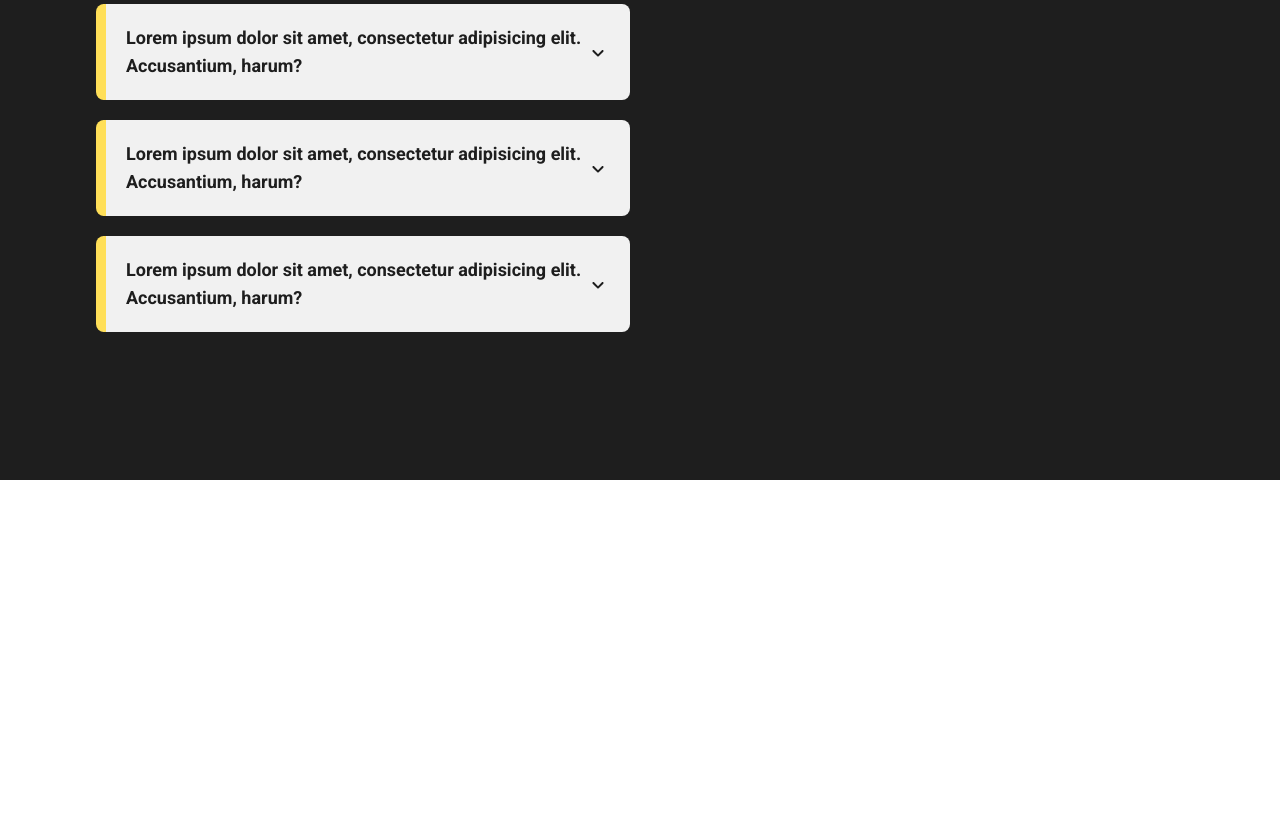
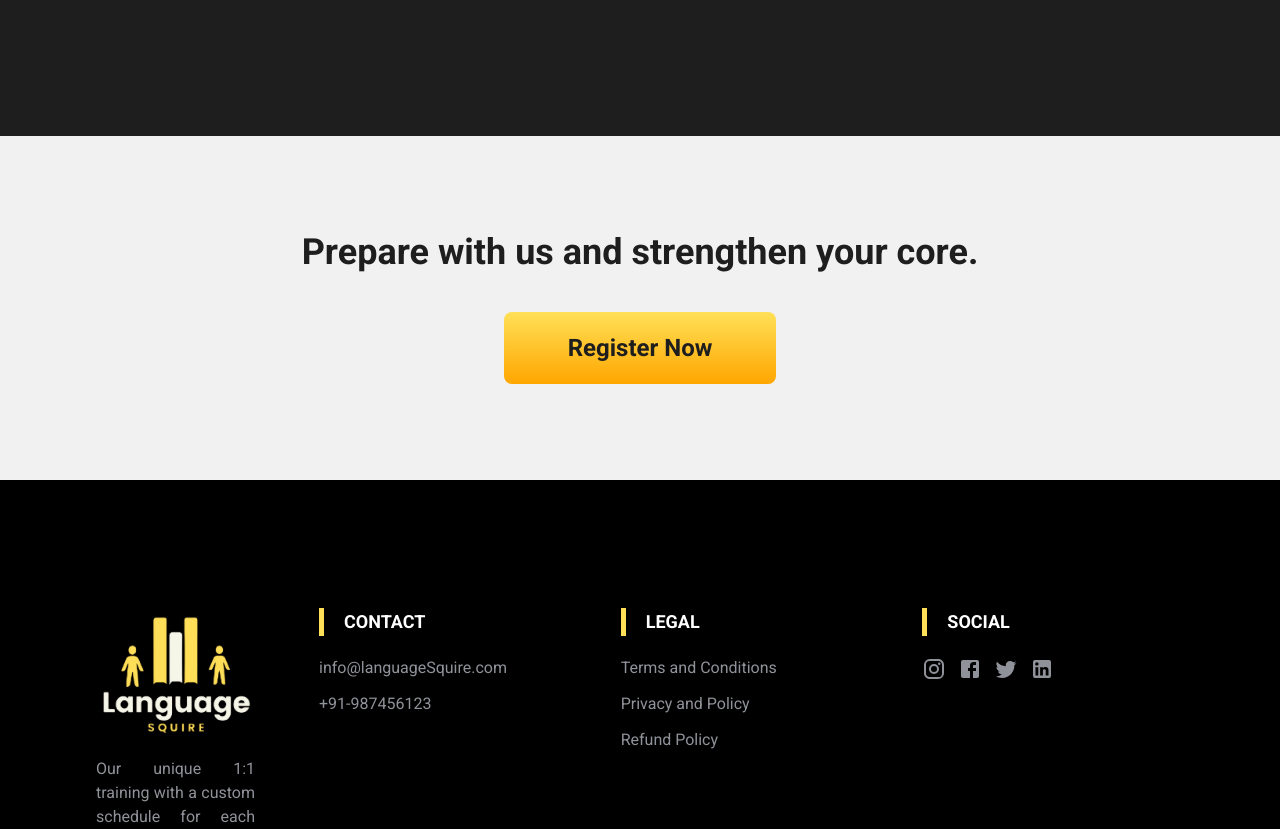
Before and after one commit to dev-vivekkhanal/language-squire-v1, a React (Vite) app: page /courses/1 in a window 1280 px wide. Shown: the part 6000-6829 px from the top of the page. Before the commit the page ends 6480 px from the top, so only its background shows below. Built offline with nearby package versions, Linux system fonts and the light colour scheme.

Commit message:
made footer

```diff
--- a/src/components/homePage/FAQ.jsx
+++ b/src/components/homePage/FAQ.jsx
@@ -84,7 +84,7 @@ const FAQ = () => {
                   <p
                     className={`  ${
                       selectedFAQ === index ? "text-md  pt-2  " : " max-h-[0]"
-                    } h-full  transition-all   overflow-hidden `}
+                    } h-full  transition-all  duration-200 overflow-hidden `}
                   >
                     {data?.answer}
                   </p>
--- /dev/null
+++ b/src/components/homePage/Footer.jsx
@@ -0,0 +1,155 @@
+import React from "react";
+
+// assets
+import Logo from "../../assets/landingPage/footer/logo.png";
+import InstagramIcon from "@mui/icons-material/Instagram";
+import FacebookIcon from "@mui/icons-material/Facebook";
+import TwitterIcon from "@mui/icons-material/Twitter";
+import LinkedInIcon from "@mui/icons-material/LinkedIn";
+
+const Footer = () => {
+  const pageData = {
+    logo: {
+      image: Logo,
+      desc: "Our unique 1:1 training with a custom schedule for each student has proven to help students achieve their desired band score.",
+    },
+    contact: {
+      heading: "Contact",
+      email: "info@languageSquire.com",
+      phone: "+91-987456123",
+    },
+    legal: {
+      heading: "Legal",
+      links: [
+        {
+          link_name: "Terms and Conditions",
+          link_path: "/",
+        },
+        {
+          link_name: "Privacy and Policy",
+          link_path: "/",
+        },
+        {
+          link_name: "Refund Policy",
+          link_path: "/",
+        },
+      ],
+    },
+
+    social: {
+      heading: "Social",
+      links: [
+        {
+          link_icon: <InstagramIcon />,
+          link_path: "/",
+        },
+
+        {
+          link_icon: <FacebookIcon />,
+          link_path: "/",
+        },
+
+        {
+          link_icon: <TwitterIcon />,
+          link_path: "/",
+        },
+        {
+          link_icon: <LinkedInIcon />,
+          link_path: "/",
+        },
+      ],
+    },
+  };
+  return (
+    <footer className="bg-[#000000] text-[#909299]  pt-32 ">
+      <div className="w-[85%]  mx-auto">
+        <div className="flex flex-col justify-between md:justify-between gap-10 md:gap-16 sm:flex-row pb-20">
+          <div className="">
+            <div className="w-full max-w-[200px] ">
+              <img
+                src={pageData?.logo?.image}
+                alt="Language Squire"
+                className="w-full pb-5"
+              />
+              <p className="text-justify ">{pageData?.logo?.desc}</p>
+            </div>
+          </div>
+
+          <div className="grid grid-cols-1 sm:grid-cols-2 lg:grid-cols-3 gap-10 md:justify-between w-full ">
+            <div>
+              <div className="flex gap-5">
+                <div className="bg-[#ffdf58] w-[5px]"></div>
+                <h1 className="text-white uppercase text-lg font-semibold">
+                  {pageData?.contact?.heading}
+                </h1>
+              </div>
+
+              <div className="pt-5 flex flex-col gap-3">
+                <p className="hover:text-white transition-all cursor-pointer">
+                  {pageData?.contact?.email}
+                </p>
+                <p className="hover:text-white transition-all cursor-pointer">
+                  {pageData?.contact?.phone}
+                </p>
+              </div>
+            </div>
+
+            <div>
+              <div className="flex gap-5">
+                <div className="bg-[#ffdf58] w-[5px]"></div>
+                <h1 className="text-white uppercase text-lg font-semibold">
+                  {pageData?.legal?.heading}
+                </h1>
+              </div>
+              <div className="pt-5 flex flex-col gap-3">
+                {pageData?.legal?.links?.map((data, index) => {
+                  return (
+                    <a
+                      href={data?.link_path}
+                      key={index}
+                      className="block hover:text-white transition-all"
+                    >
+                      {data?.link_name}
+                    </a>
+                  );
+                })}
+              </div>
+            </div>
+
+            <div>
+              <div className="flex gap-5">
+                <div className="bg-[#ffdf58] w-[5px]"></div>
+                <h1 className="text-white uppercase text-lg font-semibold">
+                  {pageData?.social?.heading}
+                </h1>
+              </div>
+
+              <div className="pt-5 flex gap-3">
+                {pageData?.social?.links?.map((data, index) => {
+                  return (
+                    <a
+                      href={data?.link_path}
+                      key={index}
+                      className="block hover:text-white transition-all"
+                    >
+                      {data?.link_icon}
+                    </a>
+                  );
+                })}
+              </div>
+            </div>
+          </div>
+        </div>
+
+        <div className="text-center pb-10">
+          <p>
+            Copyright © {new Date().getFullYear()}, Designed & All rights
+            Reserved
+          </p>
+        </div>
+      </div>
+    </footer>
+  );
+};
+
+export default Footer;
--- a/src/components/homePage/RegisterBanner.jsx
+++ b/src/components/homePage/RegisterBanner.jsx
@@ -2,7 +2,7 @@ import React from "react";
 
 const RegisterBanner = () => {
   return (
-    <section className="bg-[#1e1e1e] text-[#f1f1f1] py-24 ">
+    <section className="text-[#1e1e1e] bg-[#f1f1f1] py-24 ">
       <div className="w-[95%] md:w-[85%] mx-auto flex flex-col gap-10 justify-between items-start sm:items-center ">
         <div className="space-y-5">
           <h1 className="text-2xl md:text-3xl  xl:text-4xl font-semibold ">
--- a/src/pages/HomePage.jsx
+++ b/src/pages/HomePage.jsx
@@ -3,6 +3,7 @@ import CoursesSection from "../components/homePage/CoursesSection";
 import DemoBanner from "../components/homePage/DemoBanner";
 import FAQ from "../components/homePage/FAQ";
 import FeaturesSection from "../components/homePage/FeaturesSection";
+import Footer from "../components/homePage/Footer";
 import HeroSection from "../components/homePage/HeroSection";
 import RegisterBanner from "../components/homePage/RegisterBanner";
 
@@ -12,10 +13,11 @@ const HomePage = () => {
       <HeroSection />
       <FeaturesSection />
       <DemoBanner />
-      <CoursesSection />
-      <RegisterBanner />'{/* testimonials section */}
+      <CoursesSection />'{/* testimonials section */}
       <div className="h-[90vh] bg-[#ffdf58]"></div>
       <FAQ />
+      <RegisterBanner />
+      <Footer />
     </div>
   );
 };
```
Also changed, not shown: src/assets/landingPage/footer/logo.png (added).
